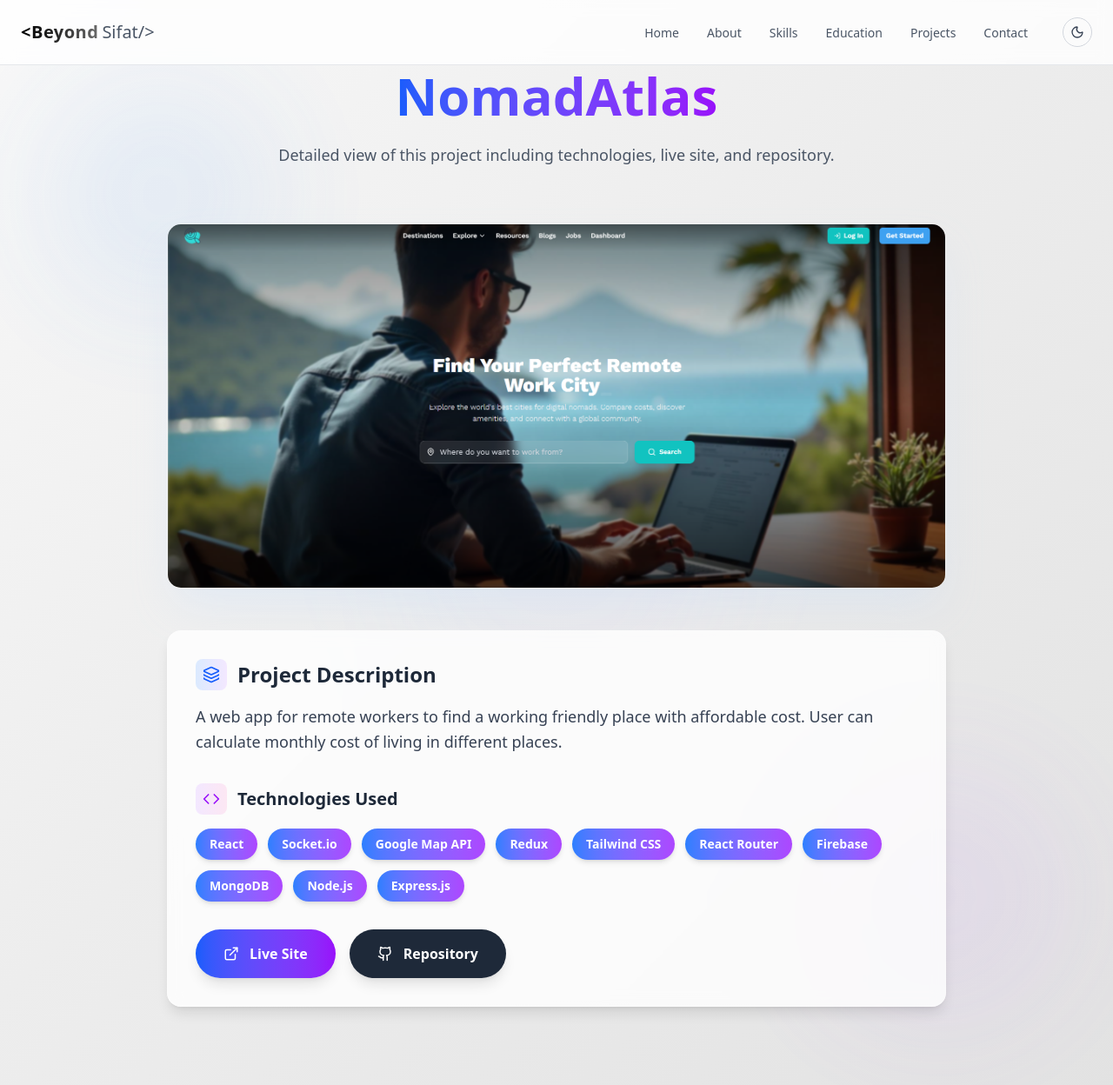
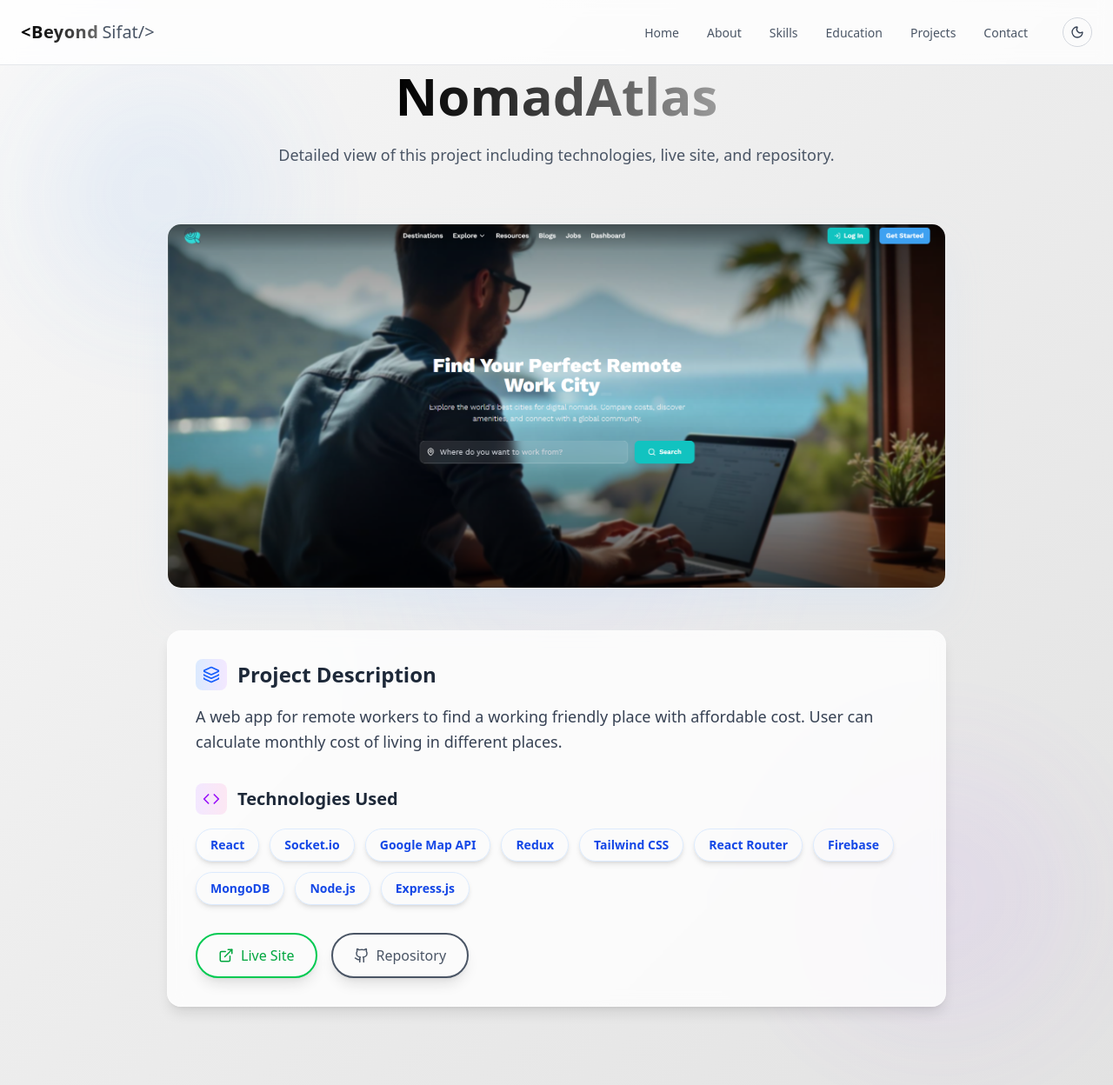
Before and after one commit to Beyond-Sifat/My-Portfolio, a React (Vite) app: page /projectsDetails/1 in a window 1280 px wide. Shown: the top 1248 px of the page at 87% size. Built offline with nearby package versions, Linux system fonts and the light colour scheme.

Commit message:
update details section

```diff
--- a/src/Component/Projects/ProjectsDetails.jsx
+++ b/src/Component/Projects/ProjectsDetails.jsx
@@ -44,7 +44,7 @@ const ProjectsDetails = () => {
                 {/* Header Section */}
                 <div className="text-center mb-16">
                     <h1 className="text-5xl md:text-6xl font-bold text-gray-800 dark:text-gray-100 mb-6">
-                        <span className="bg-gradient-to-r from-blue-600 to-purple-600 dark:from-blue-400 dark:to-purple-400 bg-clip-text text-transparent">
+                        <span className="text-gradient">
                             {project.name}
                         </span>
                     </h1>
@@ -97,7 +97,7 @@ const ProjectsDetails = () => {
                             {project.technologies.map((tech, index) => (
                                 <span
                                     key={index}
-                                    className="px-4 py-2 rounded-full bg-gradient-to-r from-blue-500 to-purple-500 dark:from-blue-400 dark:to-purple-400 text-white text-sm font-semibold shadow-md hover:shadow-lg hover:scale-105 transition-all duration-300"
+                                    className="px-4 py-2 rounded-full text-blue-700 dark:text-blue-300 text-sm font-semibold border border-blue-200/50 dark:border-blue-700/30 text-sm font-semibold shadow-md hover:shadow-lg hover:scale-105 transition-all duration-300"
                                 >
                                     {tech}
                                 </span>
@@ -111,7 +111,9 @@ const ProjectsDetails = () => {
                             href={project.liveLink}
                             target="_blank"
                             rel="noopener noreferrer"
-                            className="inline-flex items-center gap-3 px-8 py-4 bg-gradient-to-r from-blue-600 to-purple-600 dark:from-blue-500 dark:to-purple-500 text-white rounded-full shadow-lg hover:shadow-blue-500/25 dark:hover:shadow-blue-400/25 hover:scale-105 transition-all duration-300 font-semibold"
+                            //className="inline-flex items-center gap-3 px-8 py-4 bg-gradient-to-r from-blue-600 to-purple-600 dark:from-blue-500 dark:to-purple-500 text-white rounded-full shadow-lg hover:shadow-blue-500/25 dark:hover:shadow-blue-400/25 hover:scale-105 transition-all duration-300 font-semibold"
+                            className="flex items-center justify-center gap-2 px-6 py-3 rounded-full border-2 border-green-500 dark:border-green-400 text-green-600 dark:text-green-400 hover:bg-green-500 dark:hover:bg-green-400 hover:text-white dark:hover:text-white transition-all duration-300 font-medium shadow-lg hover:shadow-green-500/25 hover:scale-110"
+
                         >
                             <ExternalLink size={18} />
                             Live Site
@@ -120,7 +122,9 @@ const ProjectsDetails = () => {
                             href={project.repoLink}
                             target="_blank"
                             rel="noopener noreferrer"
-                            className="inline-flex items-center gap-3 px-8 py-4 bg-gray-800 dark:bg-gray-700 text-white rounded-full shadow-lg hover:shadow-gray-500/25 dark:hover:shadow-gray-600/25 hover:bg-gray-900 dark:hover:bg-gray-600 hover:scale-105 transition-all duration-300 font-semibold"
+                            //className="inline-flex items-center gap-3 px-8 py-4 bg-gray-800 dark:bg-gray-700 text-white rounded-full shadow-lg hover:shadow-gray-500/25 dark:hover:shadow-gray-600/25 hover:bg-gray-900 dark:hover:bg-gray-600 hover:scale-105 transition-all duration-300 font-semibold"
+                            className="flex items-center justify-center gap-2 px-6 py-3 rounded-full border-2 border-gray-600 dark:border-gray-500 text-gray-600 dark:text-gray-400 hover:bg-gray-600 dark:hover:bg-gray-500 hover:text-white dark:hover:text-white transition-all duration-300 font-medium shadow-lg hover:shadow-gray-500/25 hover:scale-110"
+
                         >
                             <Github size={18} />
                             Repository
```
